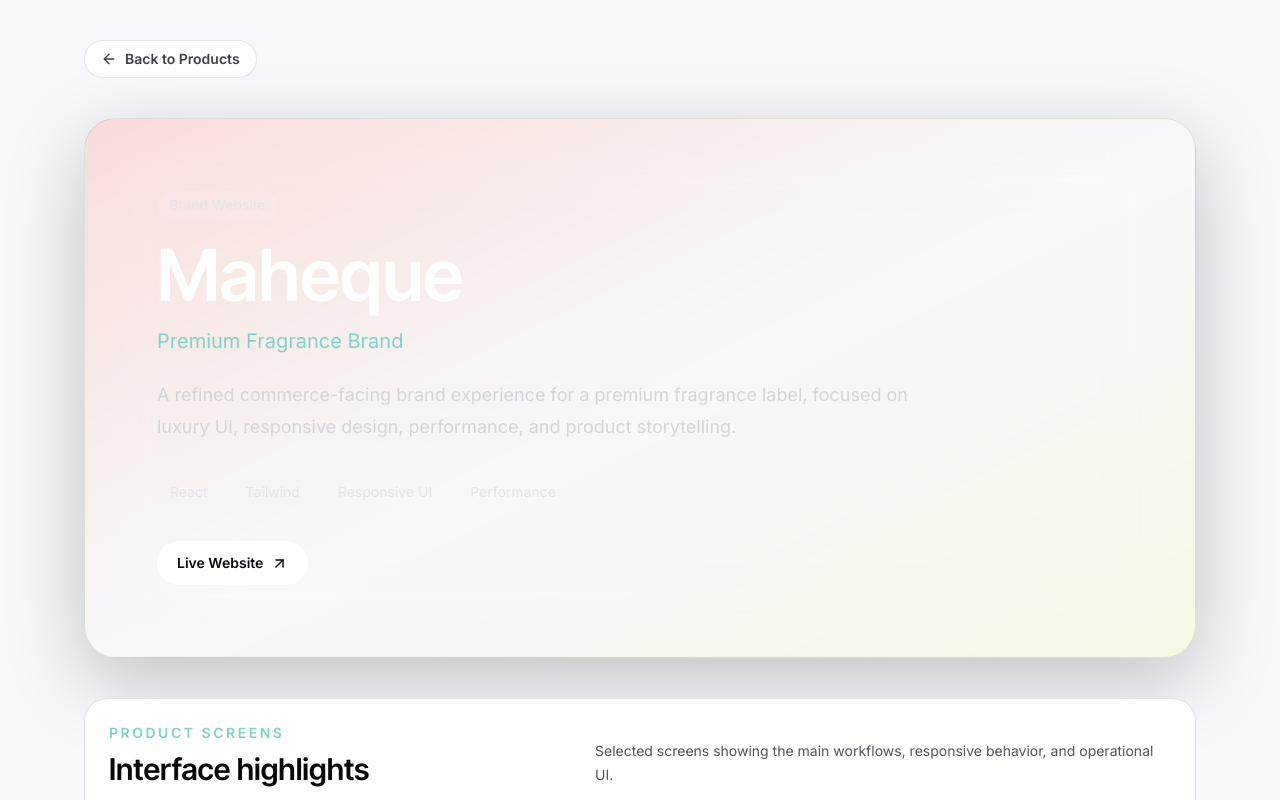
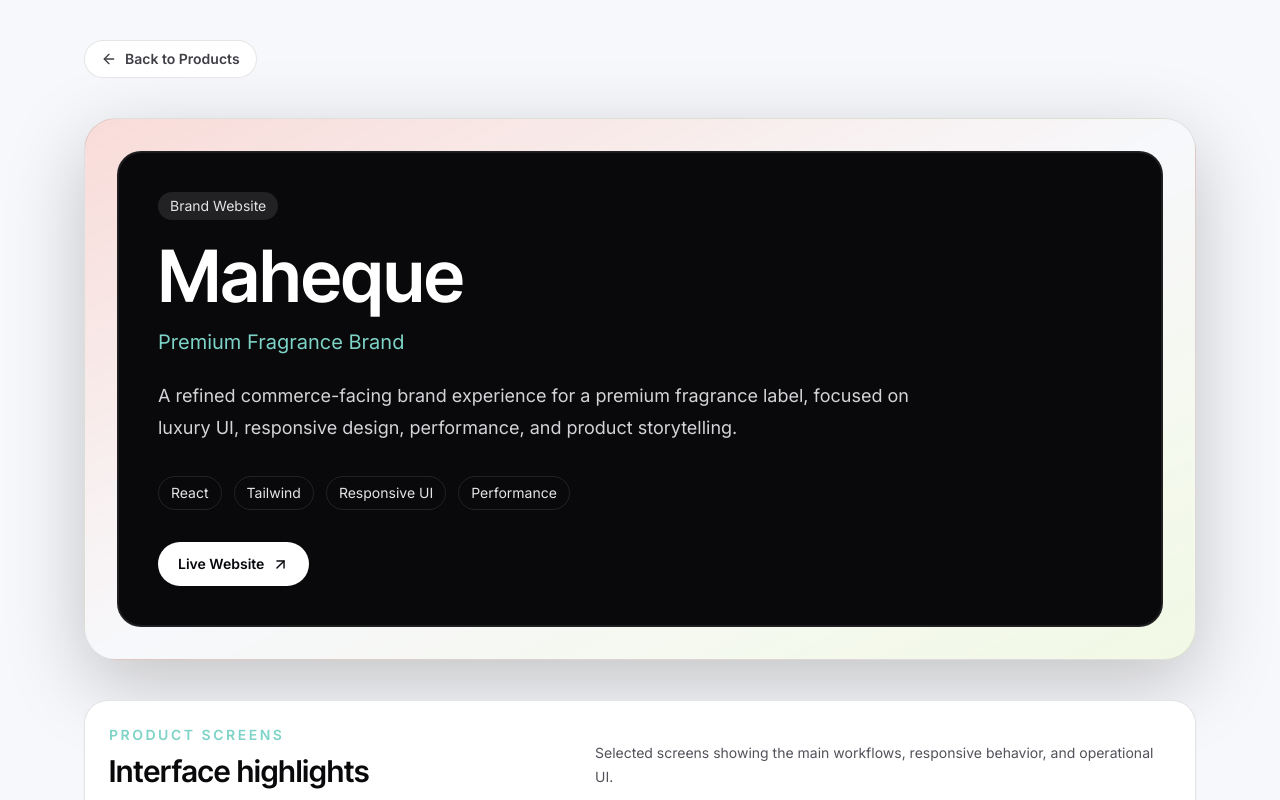
Before and after one commit to SaqlainAshrafKhan/saqlainashrafkhan.github.io, a React (Vite) app: page /products/maheque in a window 1280 px wide. Shown: the top 800 px of the page. Built offline with nearby package versions, Linux system fonts and the light colour scheme.

Commit message:
Fix product detail contrast and card links

```diff
--- a/src/components/ProductCard.jsx
+++ b/src/components/ProductCard.jsx
@@ -4,7 +4,7 @@
 export default function ProductCard({ product }) {
   return (
     <article className="group overflow-hidden rounded-3xl border border-black/10 bg-white shadow-sm transition duration-300 hover:-translate-y-1 hover:shadow-soft dark:border-white/10 dark:bg-white/[0.06]">
-      <div className={`bg-gradient-to-br ${product.accent} p-5`}>
+      <Link to={`/products/${product.slug}`} className={`block bg-gradient-to-br ${product.accent} p-5`} aria-label={`Open ${product.name} details`}>
         <div className="relative flex aspect-[16/9] min-h-60 flex-col justify-between overflow-hidden rounded-2xl border border-white/35 bg-zinc-950/80 p-5 text-white shadow-line backdrop-blur-xl sm:min-h-64">
           {product.coverImage && (
             <img
@@ -24,7 +24,7 @@
             <p className="mt-2 text-sm text-zinc-300">{product.tagline}</p>
           </div>
         </div>
-      </div>
+      </Link>
       <div className="p-6">
         <p className="leading-7 text-zinc-600 dark:text-zinc-300">{product.description}</p>
         <div className="mt-5 flex flex-wrap gap-2">
--- a/src/pages/ProductPage.jsx
+++ b/src/pages/ProductPage.jsx
@@ -40,7 +40,7 @@
           Back to Products
         </Link>
         <div className={`overflow-hidden rounded-[2rem] border border-black/10 bg-gradient-to-br ${product.accent} p-6 shadow-soft dark:border-white/10 sm:p-8`}>
-          <div className="rounded-[1.5rem] bg-zinc-950/86 p-6 text-white backdrop-blur-xl sm:p-10">
+          <div className="rounded-[1.5rem] border border-white/10 bg-zinc-950 p-6 text-white shadow-line sm:p-10">
             <p className="mb-5 inline-flex rounded-full bg-white/10 px-3 py-1 text-sm text-zinc-200">{product.status}</p>
             <h1 className="font-display text-5xl font-semibold sm:text-7xl">{product.name}</h1>
             <p className="mt-4 text-xl text-mint">{product.tagline}</p>
```
